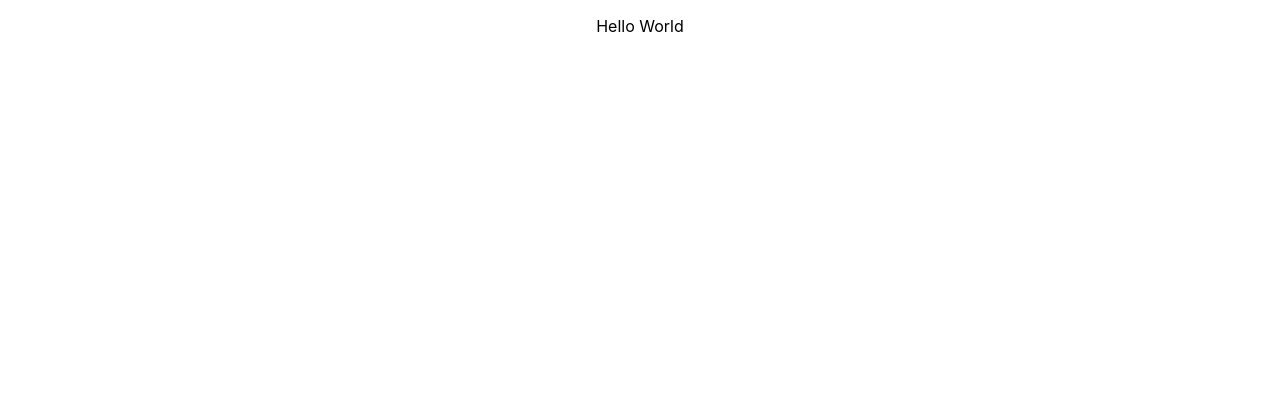
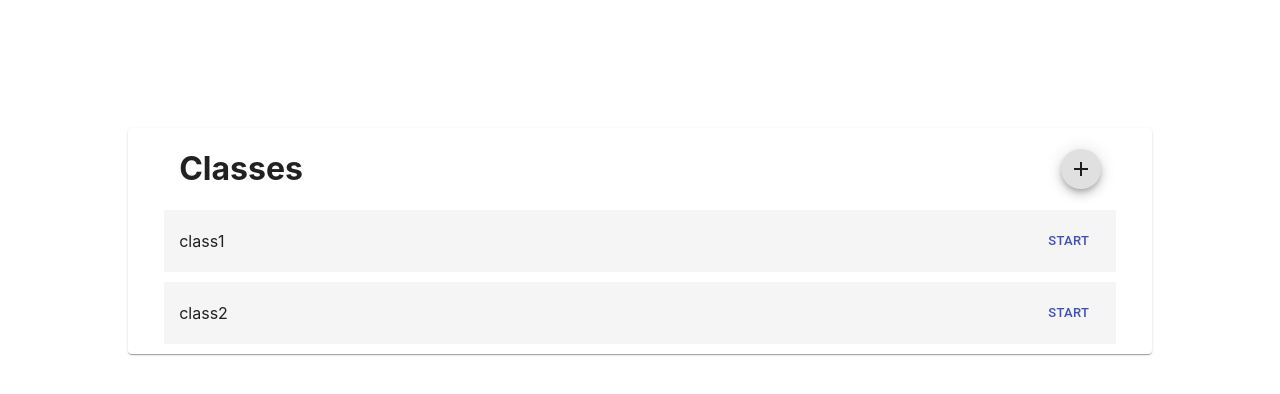
Before and after one commit to HardikPaliwal/ClassAsk, a React (Create React App) app: page / in a window 1280 px wide. Shown: the top 394 px of the page. Built offline with nearby package versions, Linux system fonts and the light colour scheme.

Commit message:
Added home page content

```diff
--- a/package.json
+++ b/package.json
@@ -28,5 +28,8 @@
       "last 1 firefox version",
       "last 1 safari version"
     ]
+  },
+  "devDependencies": {
+    "@material-ui/icons": "^4.2.1"
   }
 }
--- /dev/null
+++ b/src/scenes/Home/Home.css
@@ -0,0 +1,31 @@
+.card{
+    width: 80%;
+    margin-left: 10%;
+    margin-top: 10%;
+}
+.header{
+    align-items: center;
+    display: flex;
+    padding: 0 5%;
+    justify-content: space-between;
+}
+
+.title{
+    display: inline-flex;
+}
+.addButton{
+    display: inline-flex;
+}
+
+.class-card{
+    display: inline-flex;
+    background-color: whitesmoke !important;
+    justify-content: space-between;
+    padding: 5px 15px;
+    margin-bottom: 10px;
+    width:90%
+}
+
+.start-button {
+    padding: -5px !important;
+}
--- a/src/scenes/Home/HomeLayout.js
+++ b/src/scenes/Home/HomeLayout.js
@@ -1,7 +1,74 @@
 import React from "react";
+import "./Home.css";
+import Fab from '@material-ui/core/Fab';
+import AddIcon from '@material-ui/icons/Add';
+import {Button, Card, Divider, TextField} from "@material-ui/core";
+import Dialog from '@material-ui/core/Dialog';
+import DialogActions from '@material-ui/core/DialogActions';
+import DialogContent from '@material-ui/core/DialogContent';
+import DialogContentText from '@material-ui/core/DialogContentText';
+import DialogTitle from '@material-ui/core/DialogTitle';
+
+const testData = [{name:"class1"}, {name:"class2"}];
 
 const HomeLayout = () => {
-    return <p>Hello World</p>
-}
+    const [open, setOpen] = React.useState(false);
+
+    function handleClickOpen() {
+        setOpen(true);
+    }
+
+    function handleClose() {
+        setOpen(false);
+    }
+
+    return (
+        <Card className="card">
+            <div className="header">
+                <h1 className="title">Classes</h1>
+                <Fab className="add-button" onClick={handleClickOpen} size="small">
+                    <AddIcon/>
+                </Fab>
+            </div>
+            <div>
+                {
+                    testData.map((data) => {
+                        return (
+                            <div className="class-card">
+                                <p> {data.name} </p>
+                                <Button className="start-button" color="primary" size="small">Start</Button>
+                            </div>
+                        )
+                    })
+                }
+            </div>
+
+            <Dialog open={open} onClose={handleClose} className="dialog">
+                <DialogTitle id="form-dialog-title">Create New Class</DialogTitle>
+                <DialogContent>
+                    <DialogContentText>
+                        Enter the name of the class.
+                    </DialogContentText>
+                    <TextField
+                        autoFocus
+                        margin="dense"
+                        id="name"
+                        label="Name"
+                        fullWidth
+                    />
+                </DialogContent>
+                <DialogActions>
+                    <Button onClick={handleClose} color="secondary">
+                        Cancel
+                    </Button>
+                    <Button onClick={handleClose} color="primary">
+                        Create
+                    </Button>
+                </DialogActions>
+            </Dialog>
+        </Card>
+    );
+};
+
 
 export default HomeLayout;
```
Also changed, not shown: 1 other file (tests, documents, lock files or other folders).
